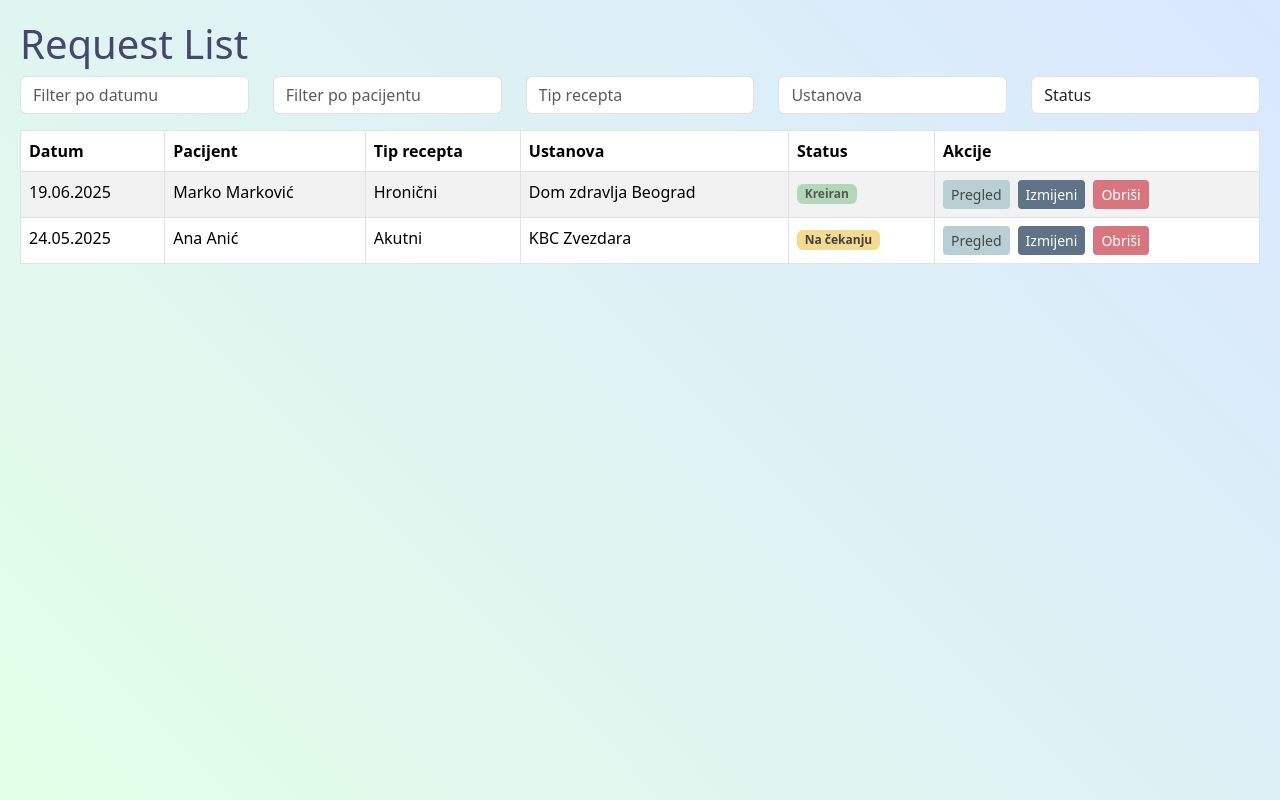
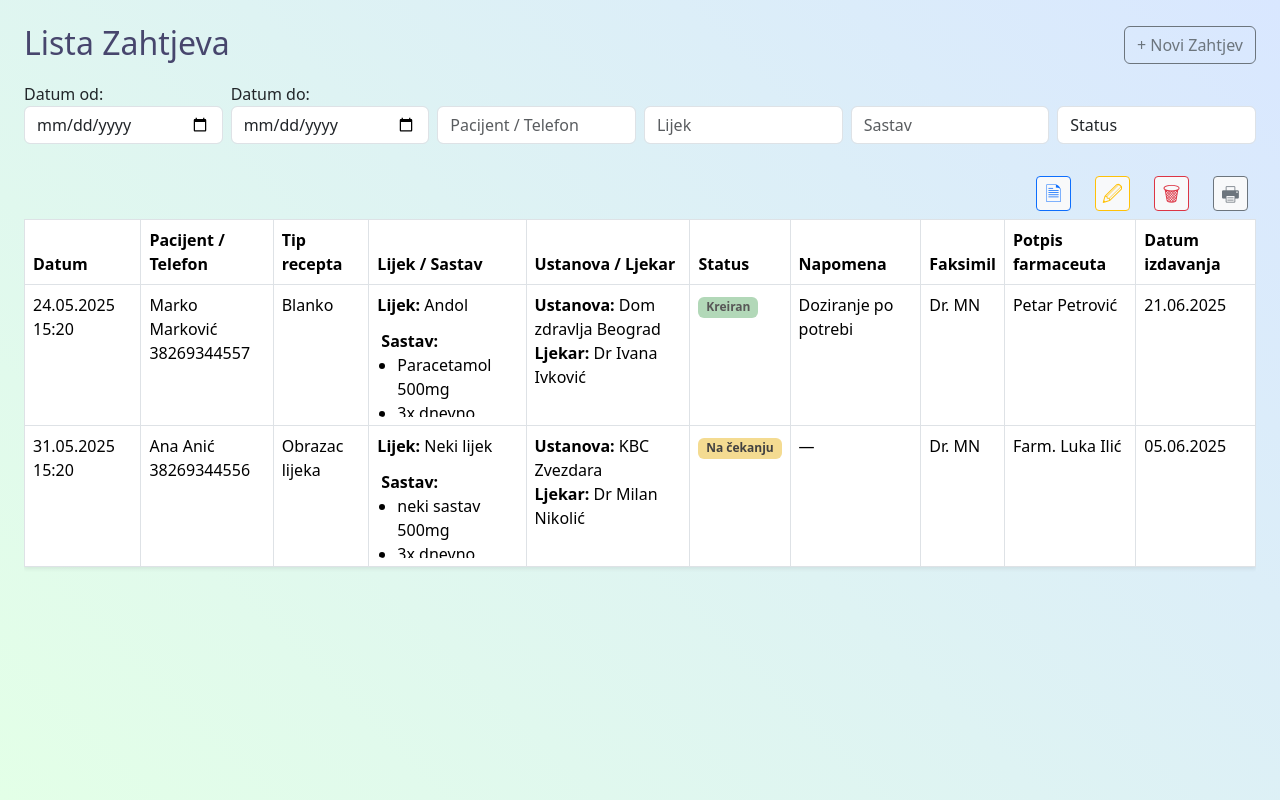
Before and after one commit to myproj832/Web-zahtjevi, a React (Vite) app in the folder frontend/: page /requests in a window 1280 px wide. Built offline with nearby package versions, Linux system fonts and the light colour scheme.

Commit message:
Fix: table

```diff
--- a/frontend/src/pages/RequestForm/RequestForm.jsx
+++ b/frontend/src/pages/RequestForm/RequestForm.jsx
@@ -1,4 +1,5 @@
-import React, { useState } from "react";
+import { useState } from "react";
+import { useNavigate } from "react-router-dom";
 import "./RequestForm.css";
 import { Form, Button, Row, Col, InputGroup } from "react-bootstrap";
 
@@ -8,6 +9,7 @@ function RequestForm() {
   const [obrazac, setObrazac] = useState("");
   const [tekstRecepta, setTekstRecepta] = useState("");
   const [napomena, setNapomena] = useState("");
+  const navigate = useNavigate();
 
   const grupe = [
     { id: "sve", naziv: "Sve grupe" },
@@ -37,7 +39,15 @@ function RequestForm() {
   return (
     <div className="background text-dark">
       <div className="p-4 mx-auto" style={{ maxWidth: "800px" }}>
-        <h1>Request Form</h1>
+        <div className="d-flex justify-content-between align-items-center mb-3">
+          <h1 className="mb-1">Unos Zahtjeva</h1>
+          <Button
+            variant="outline-secondary"
+            onClick={() => navigate("/requests")}
+          >
+            Pregled zahtjeva
+          </Button>
+        </div>
         <Form>
           {/* Blok: Zdravstvena ustanova */}
           <h5 className="mt-4">Zdravstvena ustanova</h5>
--- a/frontend/src/pages/RequestList/RequestList.css
+++ b/frontend/src/pages/RequestList/RequestList.css
@@ -84,3 +84,17 @@
   background-color: #f4db91;
   color: rgb(66, 65, 65);
 }
+
+.badge.bg-info {
+  background-color: #17a2b8;
+  color: white;
+}
+
+.btn-30 {
+  width: 35px;
+  height: 35px;
+  padding: 0;
+  display: flex;
+  align-items: center;
+  justify-content: center;
+}
--- a/frontend/src/pages/RequestList/RequestList.jsx
+++ b/frontend/src/pages/RequestList/RequestList.jsx
@@ -1,98 +1,174 @@
 import React, { useState } from "react";
+import { Table, Button } from "react-bootstrap";
 import "./RequestList.css";
-import { Table } from "react-bootstrap";
+import { useNavigate } from "react-router-dom";
 
 function RequestList() {
-  // Dummy data
-  const requests = [
+  const navigate = useNavigate();
+  const [selectedRowId, setSelectedRowId] = useState(null);
+
+  // Dummy podaci
+  const doctorId = 1; // Prijavljeni ljekar
+
+  const allRequests = [
     {
       id: 1,
-      datum: "19.06.2025",
+      datum: "24.05.2025 15:20",
       pacijent: "Marko Marković",
-      tipRecepta: "Hronični",
+      tipRecepta: "Blanko", // ili "Blanko forma"
+      telefon: "38269344557",
+      obrazac: "",
+      lijek: "Andol",
+      sastav: ["Paracetamol 500mg", "3x dnevno", "Uzeti nakon obroka"], // koristi se samo ako je tipRecepta === "Blanko forma"
       ustanova: "Dom zdravlja Beograd",
+      ljekarId: 1,
+      ljekar: "Dr Ivana Ivković",
       status: "Kreiran",
+      datumStatusa: "20.06.2025",
+      napomena: "Doziranje po potrebi",
+      faksimil: "Dr. MN",
+      potpisFarmaceuta: "Petar Petrović",
+      datumIzdavanja: "21.06.2025",
+      supstanca: "Acetilsalicilna kiselina",
     },
+
     {
       id: 2,
-      datum: "24.05.2025",
+      datum: "31.05.2025 15:20",
       pacijent: "Ana Anić",
-      tipRecepta: "Akutni",
+      tipRecepta: "Obrazac lijeka", // ili "Blanko forma"
+      telefon: "38269344556",
+      obrazac: "Blanko",
+      sastav: ["neki sastav 500mg", "3x dnevno", "Uzeti nakon obroka"], // koristi se samo ako je tipRecepta === "Blanko forma"
+      status: "Na čekanju",
+      datumStatusa: "2025-05-25",
       ustanova: "KBC Zvezdara",
-      status: "Na čekanju",
+      ljekarId: 1,
+      ljekar: "Dr Milan Nikolić",
+      napomena: "",
+      faksimil: "Dr. MN",
+      potpisFarmaceuta: "Farm. Luka Ilić",
+      datumIzdavanja: "05.06.2025",
+      lijek: "Neki lijek",
+      supstanca: "Acetilsalicilna kiselina",
     },
   ];
 
+  // Prikaz samo zahtjeva koje je podnio prijavljeni ljekar
+  const requests = allRequests.filter((r) => r.ljekarId === doctorId);
+
   const [filters, setFilters] = useState({
-    datum: "",
+    datumOd: "",
+    datumDo: "",
     pacijent: "",
-    tipRecepta: "",
-    ustanova: "",
+    lijek: "",
+    sastav: "",
     status: "",
   });
 
   const handleFilterChange = (e) => {
     const { name, value } = e.target;
-    setFilters({ ...filters, [name]: value });
+    setFilters((prev) => ({ ...prev, [name]: value }));
   };
 
   const filteredRequests = requests.filter((r) => {
+    const datum = new Date(r.datum);
+    const od = filters.datumOd ? new Date(filters.datumOd) : null;
+    const doD = filters.datumDo ? new Date(filters.datumDo) : null;
+
     return (
-      r.datum.toLowerCase().includes(filters.datum.toLowerCase()) &&
-      r.pacijent.toLowerCase().includes(filters.pacijent.toLowerCase()) &&
-      r.tipRecepta.toLowerCase().includes(filters.tipRecepta.toLowerCase()) &&
-      r.ustanova.toLowerCase().includes(filters.ustanova.toLowerCase()) &&
+      (!od || datum >= od) &&
+      (!doD || datum <= doD) &&
+      (r.pacijent + r.telefon)
+        .toLowerCase()
+        .includes(filters.pacijent.toLowerCase()) &&
+      r.lijek.toLowerCase().includes(filters.lijek.toLowerCase()) &&
+      (Array.isArray(r.sastav)
+        ? r.sastav.some((item) =>
+            item.toLowerCase().includes(filters.sastav.toLowerCase())
+          )
+        : r.sastav.toLowerCase().includes(filters.sastav.toLowerCase())) && // fallback za stare podatke
       r.status.toLowerCase().includes(filters.status.toLowerCase())
     );
   });
 
+  const handleDelete = (id) => {
+    const confirmed = window.confirm(
+      "Jeste li sigurni da želite da izbrišete zahtjev?"
+    );
+    if (confirmed) {
+      alert(`Status zahtjeva ${id} promijenjen u 'Pasivan'`);
+      // Ovdje bi se u pravoj aplikaciji slao PATCH/PUT zahtjev
+    }
+  };
+
   return (
-    <div className="background" style={{ padding: "20px" }}>
-      <h1 style={{ color: "#47466D" }}>Request List</h1>
+    <div className="background p-4">
+      <div className="d-flex justify-content-between align-items-center mb-3">
+        <h2 className="mb-1" style={{ color: "#47466D" }}>
+          Lista Zahtjeva
+        </h2>
+        <Button variant="outline-secondary" onClick={() => navigate("/form")}>
+          + Novi Zahtjev
+        </Button>
+      </div>
 
-      <div className="mb-3">
-  <div className="row">
-    <div className="col-12 col-md">
+      <div className="row g-2 mb-4">
+        <div className="col-md-2">
+          <label>Datum od:</label>
           <input
-        type="text"
-        className="form-control mb-2 mb-md-0"
-        placeholder="Filter po datumu"
-        name="datum"
-        value={filters.datum}
+            type="date"
+            className="form-control"
+            name="datumOd"
+            value={filters.datumOd}
             onChange={handleFilterChange}
           />
         </div>
-    <div className="col-12 col-md">
+        <div className="col-md-2">
+          <label>Datum do:</label>
+          <input
+            type="date"
+            className="form-control"
+            name="datumDo"
+            value={filters.datumDo}
+            onChange={handleFilterChange}
+          />
+        </div>
+        <div className="col-md-2">
+          <label></label>
           <input
             type="text"
-        className="form-control mb-2 mb-md-0"
-        placeholder="Filter po pacijentu"
+            className="form-control"
+            placeholder="Pacijent / Telefon"
             name="pacijent"
             value={filters.pacijent}
             onChange={handleFilterChange}
           />
         </div>
-    <div className="col-12 col-md">
+        <div className="col-md-2">
+          <label></label>
           <input
             type="text"
-        className="form-control mb-2 mb-md-0"
-        placeholder="Tip recepta"
-        name="tipRecepta"
-        value={filters.tipRecepta}
+            className="form-control"
+            placeholder="Lijek"
+            name="lijek"
+            value={filters.lijek}
             onChange={handleFilterChange}
           />
         </div>
-    <div className="col-12 col-md">
+        <div className="col-md-2">
+          <label></label>
           <input
             type="text"
-        className="form-control mb-2 mb-md-0"
-        placeholder="Ustanova"
-        name="ustanova"
-        value={filters.ustanova}
+            className="form-control"
+            placeholder="Sastav"
+            name="sastav"
+            value={filters.sastav}
             onChange={handleFilterChange}
           />
         </div>
-    <div className="col-12 col-md">
+        <div className="col-md-2">
+          <label></label>
           <select
             className="form-control"
             name="status"
@@ -105,49 +181,131 @@ function RequestList() {
           </select>
         </div>
       </div>
+      {/*ikonice iznad tabele*/}
+      <div className="d-none d-md-block">
+        <div className="d-flex justify-content-end gap-4 p-2">
+          <button className="btn btn-sm btn-outline-primary btn-light btn-30">
+            <h5 className="p-0 m-0">🗎</h5>
+          </button>
+          <button className="btn btn-sm btn-outline-warning btn-light btn-30">
+            <h5 className="p-0 m-0">🖉</h5>
+          </button>
+          <button
+            className="btn btn-sm btn-outline-danger btn-light btn-30"
+            onClick={() => {
+              const selectedRequest = filteredRequests.find(
+                (r) => r.id === selectedRowId
+              );
+
+              if (!selectedRequest) {
+                alert("Molimo selektujte red u tabeli.");
+                return;
+              }
+
+              if (
+                window.confirm(
+                  `Jeste li sigurni da želite da obrišete zahtjev za: ${selectedRequest.pacijent}?`
+                )
+              ) {
+                alert(
+                  `Zahtjev ID ${selectedRequest.id} je sada pasivan (soft delete)`
+                );
+                // Pozovi svoju logiku za soft delete ovde
+              }
+            }}
+          >
+            <h5 className="p-0 m-0">🗑︎</h5>
+          </button>
+
+          <button className="btn btn-sm btn-outline-secondary btn-light btn-30">
+            <h5 className="p-0 m-0">🖶</h5>
+          </button>
         </div>
-
-
+      </div>
       <div className="d-none d-md-block">
-        <Table striped bordered hover responsive>
+        <Table bordered hover responsive className="bg-white shadow-sm">
           <thead>
             <tr>
               <th>Datum</th>
-              <th>Pacijent</th>
+              <th>Pacijent / Telefon</th>
               <th>Tip recepta</th>
-              <th>Ustanova</th>
+              <th>Lijek / Sastav</th>
+              <th>Ustanova / Ljekar</th>
               <th>Status</th>
-              <th>Akcije</th>
+              <th>Napomena</th>
+              <th>Faksimil</th>
+              <th>Potpis farmaceuta</th>
+              <th>Datum izdavanja</th>
             </tr>
           </thead>
+
           <tbody>
-            {filteredRequests.map((row) => (
-              <tr key={row.id}>
-                <td>{row.datum}</td>
-                <td>{row.pacijent}</td>
-                <td>{row.tipRecepta}</td>
-                <td>{row.ustanova}</td>
+            {filteredRequests.map((request) => (
+              <React.Fragment key={request.id}>
+                <tr
+                  key={request.id}
+                  className={
+                    request.id === selectedRowId ? "table-primary" : ""
+                  }
+                  onClick={() => setSelectedRowId(request.id)}
+                  style={{ cursor: "pointer" }}
+                >
+                  <td>{request.datum}</td>
+                  <td>
+                    <div>{request.pacijent}</div>
+                    <div>{request.telefon}</div>
+                  </td>
+                  <td>{request.tipRecepta}</td>
+                  <td>
+                    <div>
+                      <strong>Lijek:</strong> {request.lijek}
+                    </div>
+                    <div
+                      className="p-1 rounded"
+                      style={{
+                        maxHeight: "100px",
+                        overflowY: "auto",
+                      }}
+                    >
+                      {Array.isArray(request.sastav) &&
+                        request.sastav.length > 0 && (
+                          <div className="mt-2">
+                            <strong>Sastav:</strong>
+                            <ul className="mb-0 ps-3">
+                              {request.sastav.map((item, idx) => (
+                                <li key={idx}>{item}</li>
+                              ))}
+                            </ul>
+                          </div>
+                        )}
+                    </div>
+                  </td>
+
+                  <td>
+                    <div>
+                      <strong>Ustanova:</strong> {request.ustanova}
+                    </div>
+                    <div>
+                      <strong>Ljekar:</strong> {request.ljekar}
+                    </div>
+                  </td>
                   <td>
                     <span
                       className={`badge ${
-                      row.status === "Kreiran"
+                        request.status === "Kreiran"
                           ? "badge-status-kreiran"
                           : "badge-status-na-cekanju"
                       }`}
                     >
-                    {row.status}
+                      {request.status}
                     </span>
                   </td>
-                <td>
-                  <div className="d-flex gap-2">
-                    <button className="btn btn-pregled btn-sm">Pregled</button>
-                    <button className="btn btn-izmijeni btn-sm">
-                      Izmijeni
-                    </button>
-                    <button className="btn btn-obrisi btn-sm">Obriši</button>
-                  </div>
-                </td>
+                  <td>{request.napomena || "—"}</td>
+                  <td>{request.faksimil}</td>
+                  <td>{request.potpisFarmaceuta}</td>
+                  <td>{request.datumIzdavanja}</td>
                 </tr>
+              </React.Fragment>
             ))}
           </tbody>
         </Table>
@@ -167,17 +325,31 @@ function RequestList() {
               background: "#ffffffe9",
             }}
           >
-            <p style={{ margin: 0 }}>
-              <strong>Datum:</strong> {request.datum}
+            <p>
+              <strong>Datum podnošenja:</strong> {request.datum}
             </p>
-            <p style={{ margin: 0 }}>
+            <p>
               <strong>Pacijent:</strong> {request.pacijent}
             </p>
-            <p style={{ margin: 0 }}>
-              <strong>Tip Recepta:</strong> {request.tipRecepta}
+            <p>
+              <strong>Tip recepta:</strong> {request.tipRecepta}
             </p>
             <p>
               <strong>Ustanova:</strong> {request.ustanova}
+            </p>
+            <p>
+              <strong>Ljekar:</strong> {request.ljekar}
+            </p>
+            <p>
+              <strong>Lijek:</strong> {request.lijek || "—"}
+            </p>
+            <p className="mt-2">
+              <strong>Sastav:</strong>
+              <ul className="mb-0 ps-3">
+                {request.sastav.map((item, idx) => (
+                  <li key={idx}>{item}</li>
+                ))}
+              </ul>
             </p>
             <p>
               <strong>Status:</strong>{" "}
@@ -191,10 +363,44 @@ function RequestList() {
                 {request.status}
               </span>
             </p>
-            <div className="button-group mt-3">
-              <button className="button">Pregled</button>
-              <button className="buttoni">Izmjena</button>
-              <button className="buttonx">Obriši</button>
+            <p>
+              <strong>Napomena:</strong> {request.napomena || "—"}
+            </p>
+            <p>
+              <strong>Faksimil:</strong> {request.faksimil}
+            </p>
+            <p>
+              <strong>Potpis farmaceuta:</strong> {request.potpisFarmaceuta}
+            </p>
+            <p>
+              <strong>Datum izdavanja lijeka:</strong> {request.datumIzdavanja}
+            </p>
+
+            <div className="button-group mt-3 d-flex flex-wrap gap-2">
+              <button className="btn btn-pregled btn-sm">Pregled</button>
+              {request.status === "Kreiran" && (
+                <>
+                  <button className="btn btn-izmijeni btn-sm">Izmijeni</button>
+                  <button
+                    className="btn btn-obrisi btn-sm"
+                    onClick={() => {
+                      if (
+                        window.confirm(
+                          "Jeste li sigurni da želite da obrišete zahtjev?"
+                        )
+                      ) {
+                        // Simulacija promjene statusa
+                        alert("Zahtjev je sada pasivan (soft delete)");
+                      }
+                    }}
+                  >
+                    Obriši
+                  </button>
+                </>
+              )}
+              <button className="btn btn-outline-secondary btn-sm">
+                Štampa
+              </button>
             </div>
           </div>
         ))}
```
Lines whose indentation alone changed are shown as unchanged.
